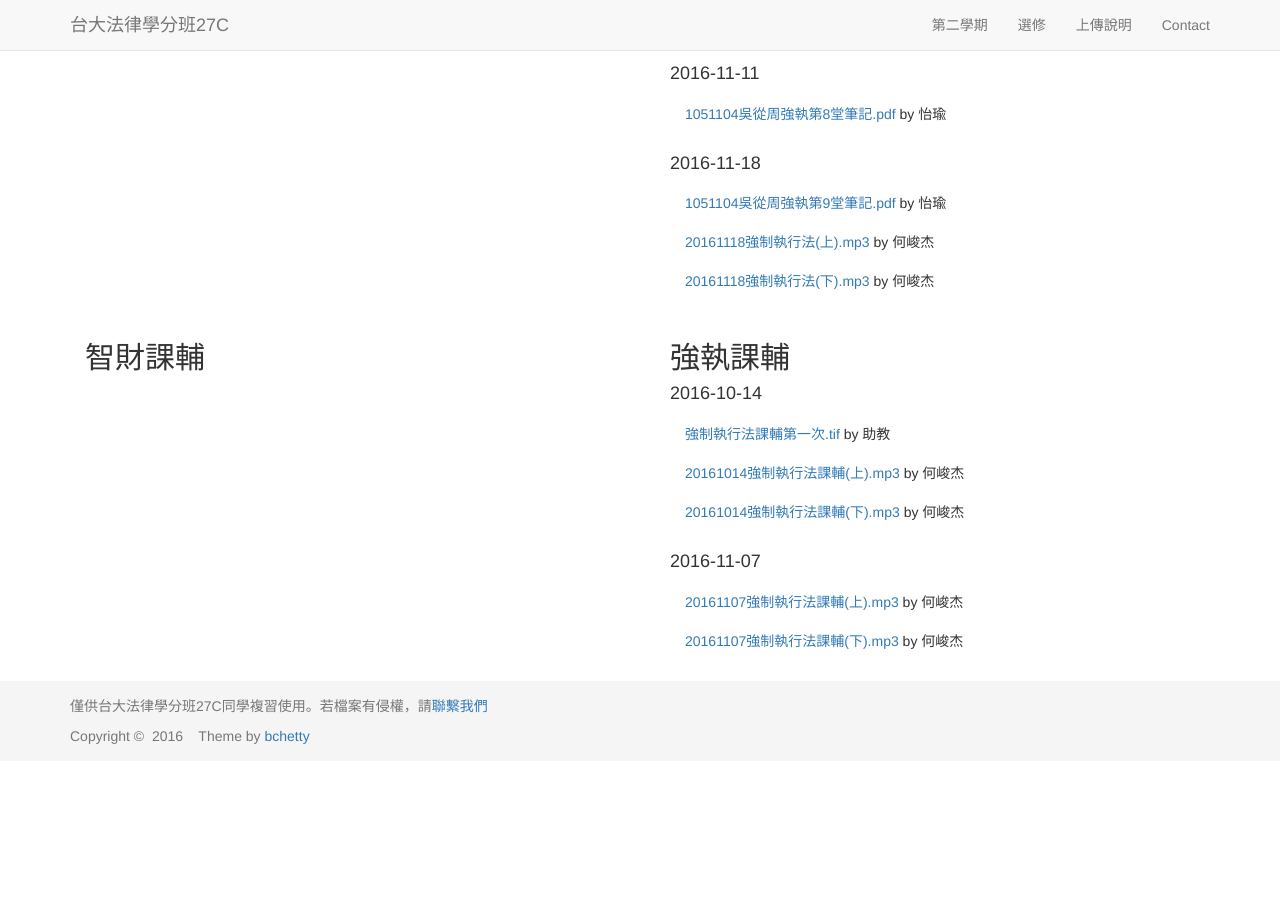
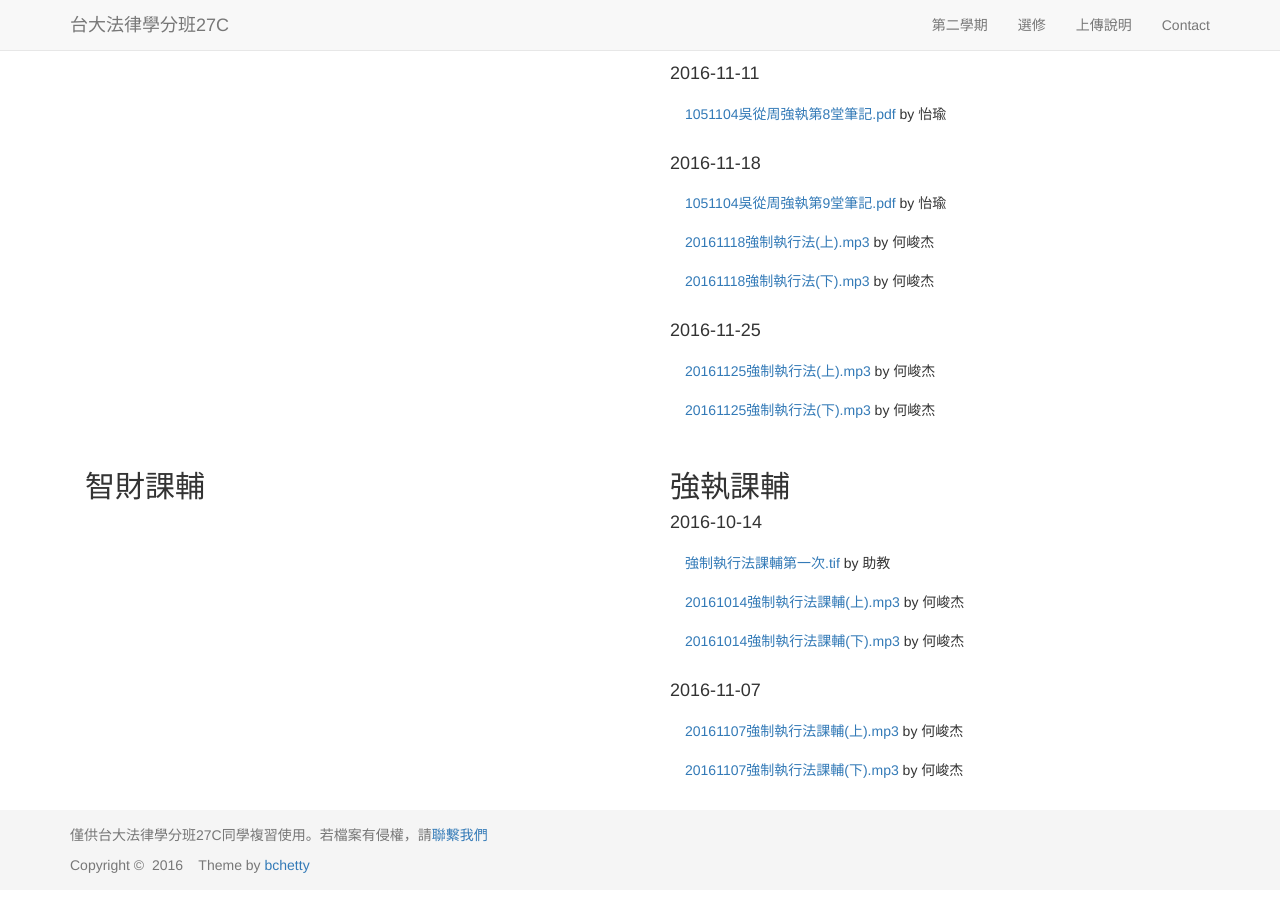
Before and after one commit to maxmilian/ntu_specs_law, a Jekyll site: the page built from elective/index.html, in a window 1280 px wide and 900 px high, scrolled down 1106 px. Built offline with Jekyll 4.4.1, drawn with Linux system fonts in a browser that asks for light colours; nearby versions of some CDN libraries; before the commit the page ends 1877 px from its top, so only the background shows below that.

Commit message:
add record 20161125

```diff
--- a/elective/index.html
+++ b/elective/index.html
@@ -87,6 +87,11 @@
         <li class="list-group-item"><a href="{{ site.enforcement_act_record }}/Ho_7_1.mp3">20161118強制執行法(上).mp3</a> by 何峻杰</li>
         <li class="list-group-item"><a href="{{ site.enforcement_act_record }}/Ho_7_2.mp3">20161118強制執行法(下).mp3</a> by 何峻杰</li>
       </ul>
+      <h4>2016-11-25</h4>
+      <ul class="list-group">
+        <li class="list-group-item"><a href="{{ site.enforcement_act_record }}/Ho_8_1.mp3">20161125強制執行法(上).mp3</a> by 何峻杰</li>
+        <li class="list-group-item"><a href="{{ site.enforcement_act_record }}/Ho_8_2.mp3">20161125強制執行法(下).mp3</a> by 何峻杰</li>
+      </ul>
     </div>
   </div>
   <div class="row">
```
